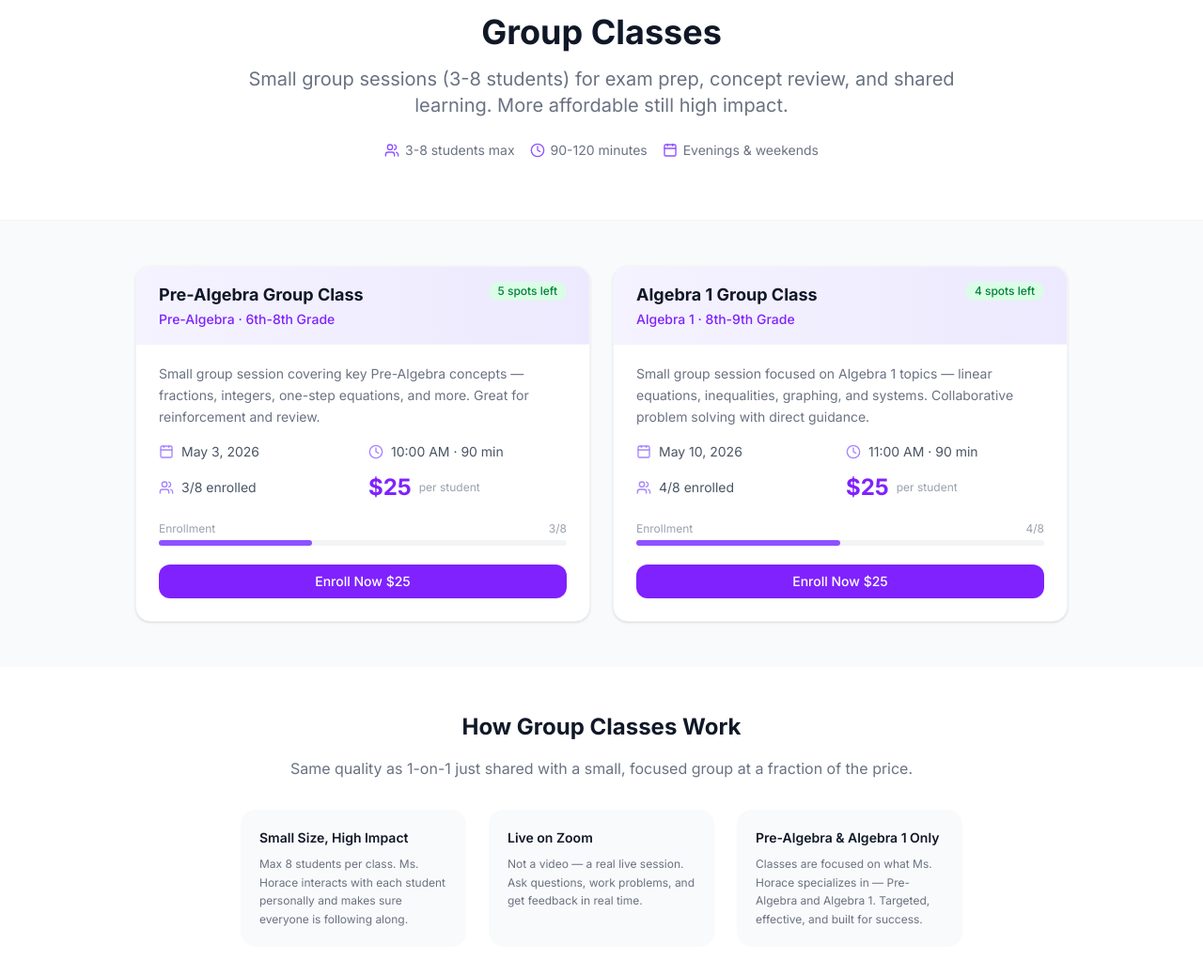
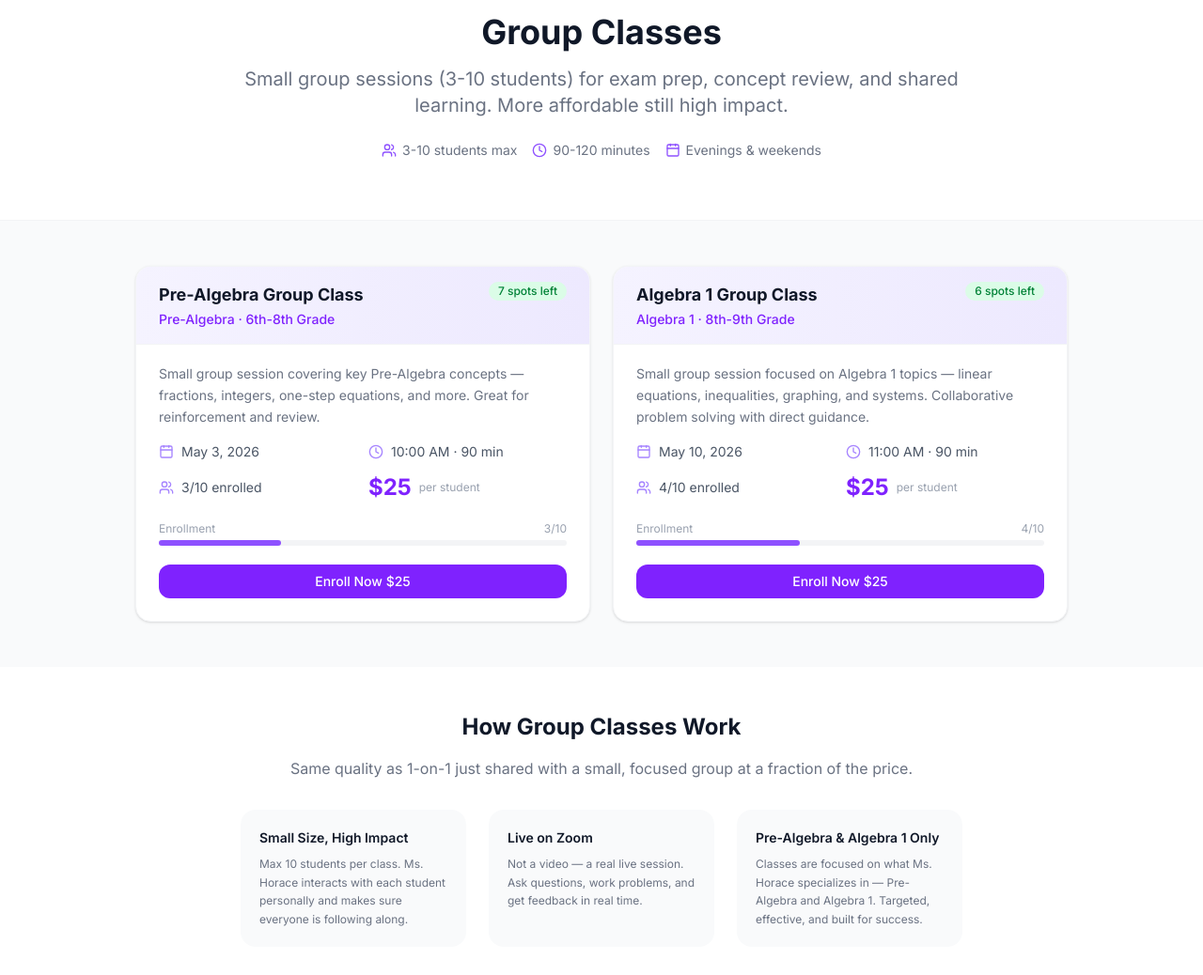
Before and after one commit to ineedthemax/mshoracetutoring, a Next.js app: page /groups in a window 1280 px wide. Shown: the part 147-1185 px from the top of the page at 94% size. Built offline with nearby package versions, Linux system fonts and the light colour scheme.

Commit message:
Update group class size from 3-8 to 3-10 students across all pages
Co-Authored-By: Claude Sonnet 4.6 <noreply@anthropic.com>

```diff
--- a/app/api/chat/route.ts
+++ b/app/api/chat/route.ts
@@ -19,7 +19,7 @@ SERVICES & PRICING:
   - Summer Boost Pack: 8 sessions for $522 (save 13%)
 
 Group Classes:
-  - $25 per student per session (3–8 students)
+  - $25 per student per session (3–10 students)
   - Small group, collaborative learning
 
 Digital Courses (self-paced PDF downloads):
--- a/app/book/page.tsx
+++ b/app/book/page.tsx
@@ -24,7 +24,7 @@ const subjectsByGrade: Record<string, string[]> = {
 const sessionTypes = [
   { id: "solo-30", label: "1-on-1 (30 min)", price: 40, icon: Clock, desc: "Quick focused help on one topic" },
   { id: "solo-60", label: "1-on-1 (60 min)", price: 75, icon: Video, desc: "Deep dive into concepts and practice", popular: true },
-  { id: "group", label: "Group Class", price: 25, icon: Users, desc: "3-8 students, exam prep and review" },
+  { id: "group", label: "Group Class", price: 25, icon: Users, desc: "3-10 students, exam prep and review" },
 ];
 
 const steps = ["Grade", "Subject", "Session Type", "Date & Time", "Your Info", "Payment", "Confirmed"];
--- a/app/groups/page.tsx
+++ b/app/groups/page.tsx
@@ -16,9 +16,9 @@ export default function GroupsPage() {
       <section className="bg-white py-16 px-4 border-b border-gray-100">
         <div className="max-w-3xl mx-auto text-center">
           <h1 className="text-4xl font-bold text-gray-900 mb-4">Group Classes</h1>
-          <p className="text-xl text-gray-500 mb-6">Small group sessions (3-8 students) for exam prep, concept review, and shared learning. More affordable still high impact.</p>
+          <p className="text-xl text-gray-500 mb-6">Small group sessions (3-10 students) for exam prep, concept review, and shared learning. More affordable still high impact.</p>
           <div className="flex flex-wrap gap-4 justify-center text-sm text-gray-500">
-            <span className="flex items-center gap-1.5"><Users className="w-4 h-4 text-violet-500" /> 3-8 students max</span>
+            <span className="flex items-center gap-1.5"><Users className="w-4 h-4 text-violet-500" /> 3-10 students max</span>
             <span className="flex items-center gap-1.5"><Clock className="w-4 h-4 text-violet-500" /> 90-120 minutes</span>
             <span className="flex items-center gap-1.5"><Calendar className="w-4 h-4 text-violet-500" /> Evenings &amp; weekends</span>
           </div>
@@ -106,7 +106,7 @@ export default function GroupsPage() {
           <p className="text-gray-500 mb-8">Same quality as 1-on-1 just shared with a small, focused group at a fraction of the price.</p>
           <div className="grid sm:grid-cols-3 gap-6 text-left">
             {[
-              { title: "Small Size, High Impact", desc: "Max 8 students per class. Ms. Horace interacts with each student personally and makes sure everyone is following along." },
+              { title: "Small Size, High Impact", desc: "Max 10 students per class. Ms. Horace interacts with each student personally and makes sure everyone is following along." },
               { title: "Live on Zoom", desc: "Not a video — a real live session. Ask questions, work problems, and get feedback in real time." },
               { title: "Pre-Algebra & Algebra 1 Only", desc: "Classes are focused on what Ms. Horace specializes in — Pre-Algebra and Algebra 1. Targeted, effective, and built for success." },
             ].map((item) => (
--- a/app/page.tsx
+++ b/app/page.tsx
@@ -94,7 +94,7 @@ export default function HomePage() {
                 icon: Users,
                 badge: "Best Value",
                 title: "Group Review Classes",
-                subtitle: "3–8 students per class",
+                subtitle: "3–10 students per class",
                 price: "$25",
                 original: null,
                 desc: "Weekly small group sessions covering Pre-Algebra and Algebra 1. Affordable, social, and still highly effective.",
--- a/app/pricing/page.tsx
+++ b/app/pricing/page.tsx
@@ -13,7 +13,7 @@ const faqs = [
   { q: "Can I mix subjects across sessions in a package?", a: "Yes. Session packages can be used for any subject, any grade level. Use them however you need." },
   { q: "Is there a cancellation policy?", a: "Free cancellation up to 24 hours before your session. Within 24 hours, a $15 rescheduling fee applies. No-shows are non-refundable." },
   { q: "Do you offer discounts for multiple children?", a: "Yes families with 2+ students receive 10% off all sessions. Contact us to set this up." },
-  { q: "How do group class prices work?", a: "Group class prices are per student per session. A 90-minute group session is $25/student (3-8 students per class)." },
+  { q: "How do group class prices work?", a: "Group class prices are per student per session. A 90-minute group session is $25/student (3-10 students per class)." },
 ];
 
 export default function PricingPage() {
@@ -49,7 +49,7 @@ export default function PricingPage() {
                     "Live 1-on-1 Zoom session",
                     "Session progress report",
                     "Digital whiteboard",
-                    plan.type === "group" ? "3-8 students per class" : "Focused 1-on-1 attention",
+                    plan.type === "group" ? "3-10 students per class" : "Focused 1-on-1 attention",
                   ].map(f => (
                     <li key={f} className="flex items-center gap-2 text-sm text-gray-600">
                       <CheckCircle className="w-4 h-4 text-violet-500 flex-shrink-0" />
--- a/lib/mock-data.ts
+++ b/lib/mock-data.ts
@@ -32,8 +32,8 @@ export const mockStudents = [
 ];
 
 export const mockGroupClasses = [
-  { id: "g1", title: "Pre-Algebra Group Class", subject: "Pre-Algebra", grade: "6th-8th Grade", date: "2026-05-03", time: "10:00 AM", duration: 90, capacity: 8, enrolled: 3, price: 25, description: "Small group session covering key Pre-Algebra concepts — fractions, integers, one-step equations, and more. Great for reinforcement and review.", zoomUrl: "https://zoom.us/j/placeholder", status: "open" },
-  { id: "g2", title: "Algebra 1 Group Class", subject: "Algebra 1", grade: "8th-9th Grade", date: "2026-05-10", time: "11:00 AM", duration: 90, capacity: 8, enrolled: 4, price: 25, description: "Small group session focused on Algebra 1 topics — linear equations, inequalities, graphing, and systems. Collaborative problem solving with direct guidance.", zoomUrl: "https://zoom.us/j/placeholder", status: "open" },
+  { id: "g1", title: "Pre-Algebra Group Class", subject: "Pre-Algebra", grade: "6th-8th Grade", date: "2026-05-03", time: "10:00 AM", duration: 90, capacity: 10, enrolled: 3, price: 25, description: "Small group session covering key Pre-Algebra concepts — fractions, integers, one-step equations, and more. Great for reinforcement and review.", zoomUrl: "https://zoom.us/j/placeholder", status: "open" },
+  { id: "g2", title: "Algebra 1 Group Class", subject: "Algebra 1", grade: "8th-9th Grade", date: "2026-05-10", time: "11:00 AM", duration: 90, capacity: 10, enrolled: 4, price: 25, description: "Small group session focused on Algebra 1 topics — linear equations, inequalities, graphing, and systems. Collaborative problem solving with direct guidance.", zoomUrl: "https://zoom.us/j/placeholder", status: "open" },
 ];
 
 export const mockProgressReports = [
@@ -63,5 +63,5 @@ export const mockPricing = [
   { id: "p2", name: "60-Min Session", description: "Deep dive into concepts and practice", price: 75, type: "single" },
   { id: "p3", name: "4-Session Pack", description: "Save 8% great for ongoing support", price: 276, originalPrice: 300, type: "package", sessions: 4 },
   { id: "p4", name: "8-Session Pack", description: "Save 13% best value for consistent progress", price: 522, originalPrice: 600, type: "package", sessions: 8 },
-  { id: "p5", name: "Group Class", description: "3-8 students, exam prep and review", price: 25, type: "group" },
+  { id: "p5", name: "Group Class", description: "3-10 students, exam prep and review", price: 25, type: "group" },
 ];
```
